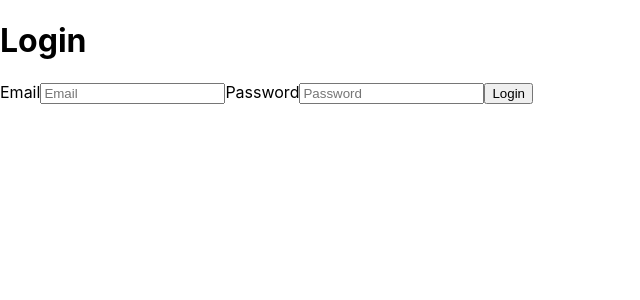
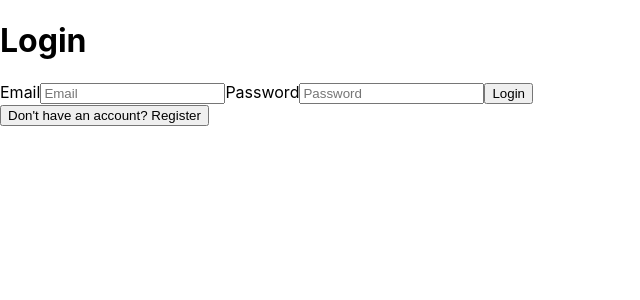
Before and after one commit to FrankM-7/PrioritizeMe, a React (Create React App) app: page /login in a window 1280 px wide. Shown: the top 300 px of the page, without its empty margins (0-640 px from the left). Built offline with nearby package versions, Linux system fonts and the light colour scheme.

Commit message:
fixing login to have register button

```diff
--- a/src/Login.js
+++ b/src/Login.js
@@ -58,6 +58,7 @@ function Login() {
             </label>
             <button onClick={login}>Login</button>
         </form>
+        <button onClick={() => navigate('/register')}>Don't have an account? Register</button>
         </div>
     );
 }
```
